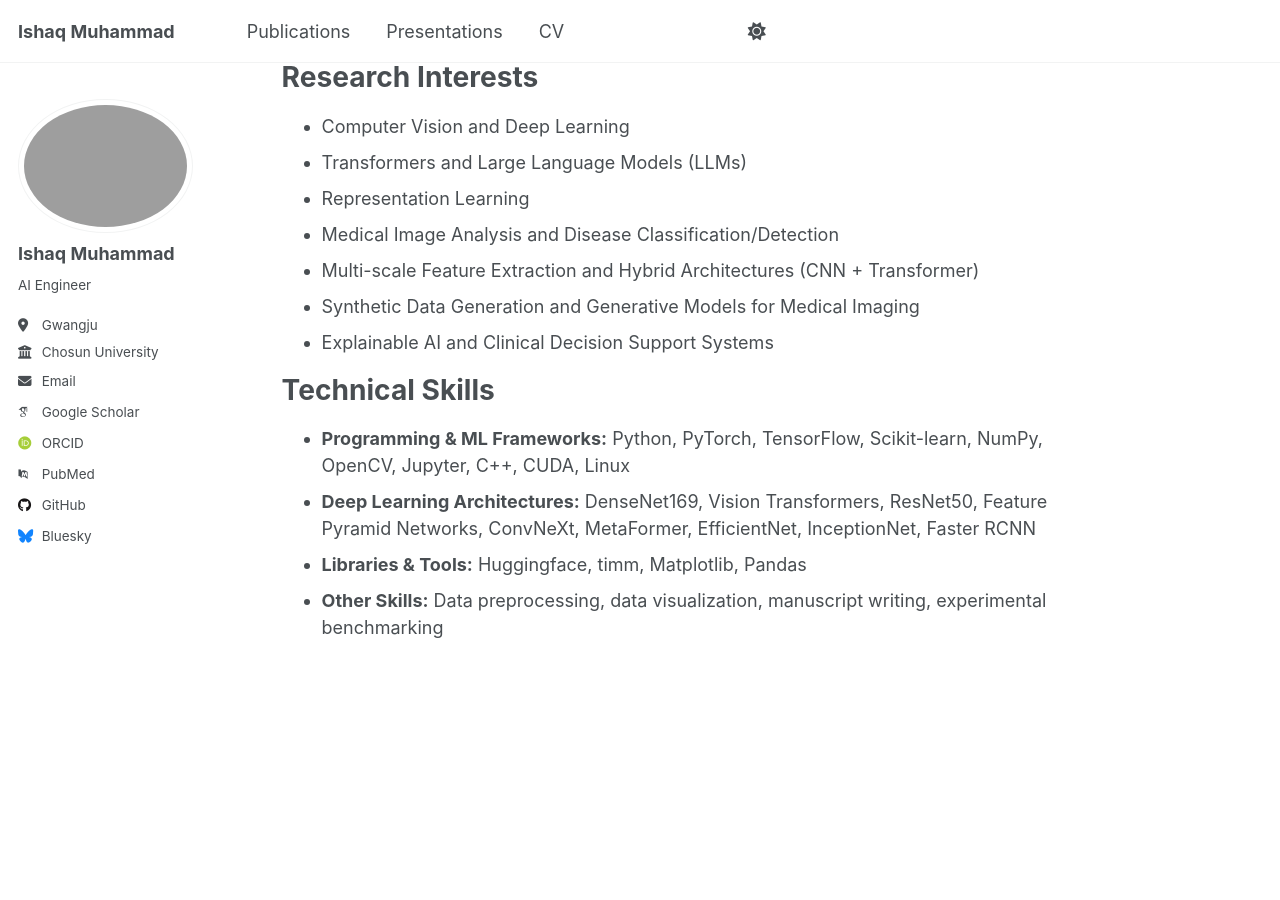
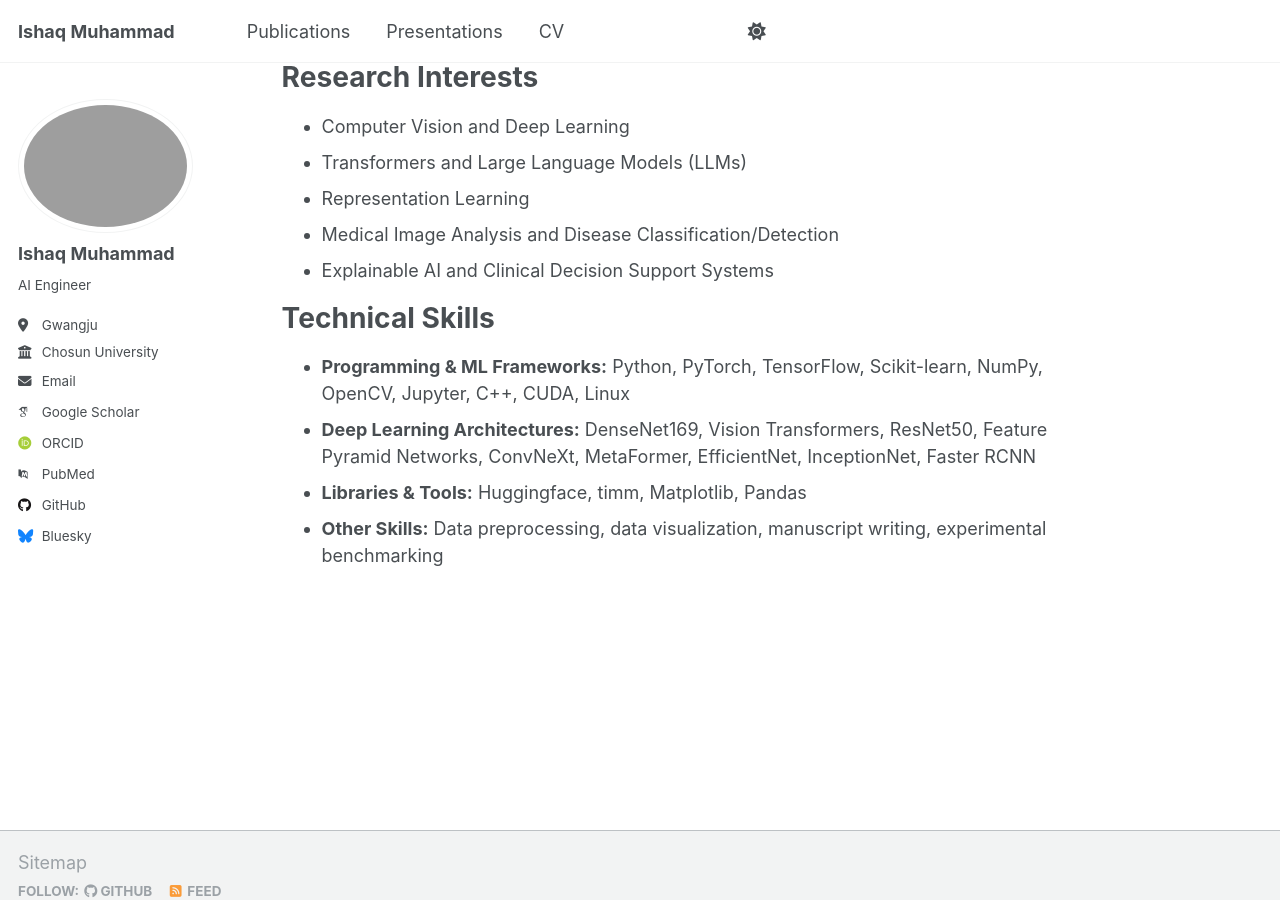
Before and after one commit to IshaqMKhan/IshaqMKhan.github.io, a Jekyll site: the page built from _pages/about.md, in a window 1280 px wide and 900 px high, scrolled down 399 px. Built offline with Jekyll 4.4.1, drawn with Linux system fonts in a browser that asks for light colours; some web fonts are replaced; a script that is not in the unit is left out; a file with an impossible date is left out.

Commit message:
Update about.md

```diff
--- a/_pages/about.md
+++ b/_pages/about.md
@@ -20,8 +20,6 @@ Research Interests
 - Transformers and Large Language Models (LLMs)
 - Representation Learning
 - Medical Image Analysis and Disease Classification/Detection
-- Multi-scale Feature Extraction and Hybrid Architectures (CNN + Transformer)
-- Synthetic Data Generation and Generative Models for Medical Imaging
 - Explainable AI and Clinical Decision Support Systems
 
 Technical Skills
```
